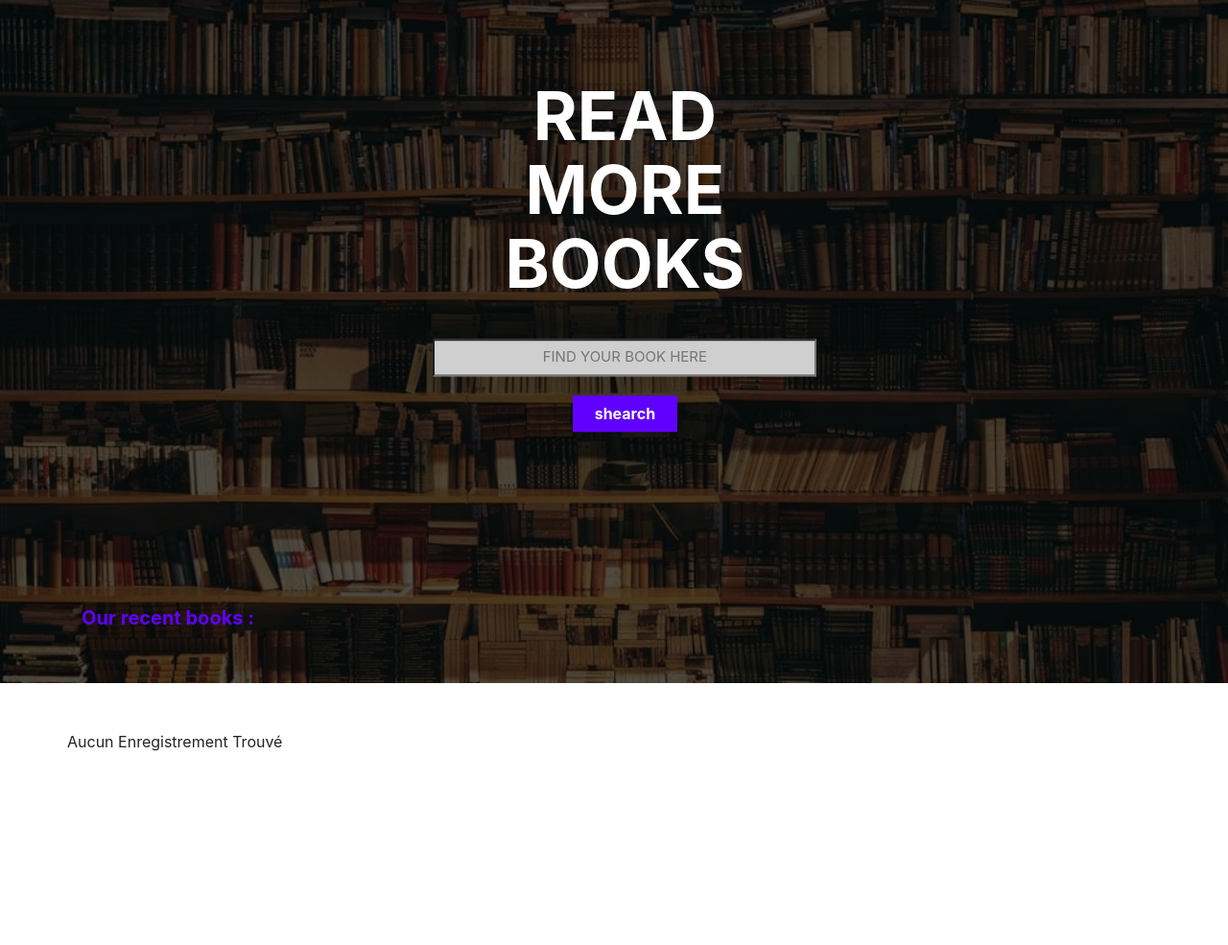
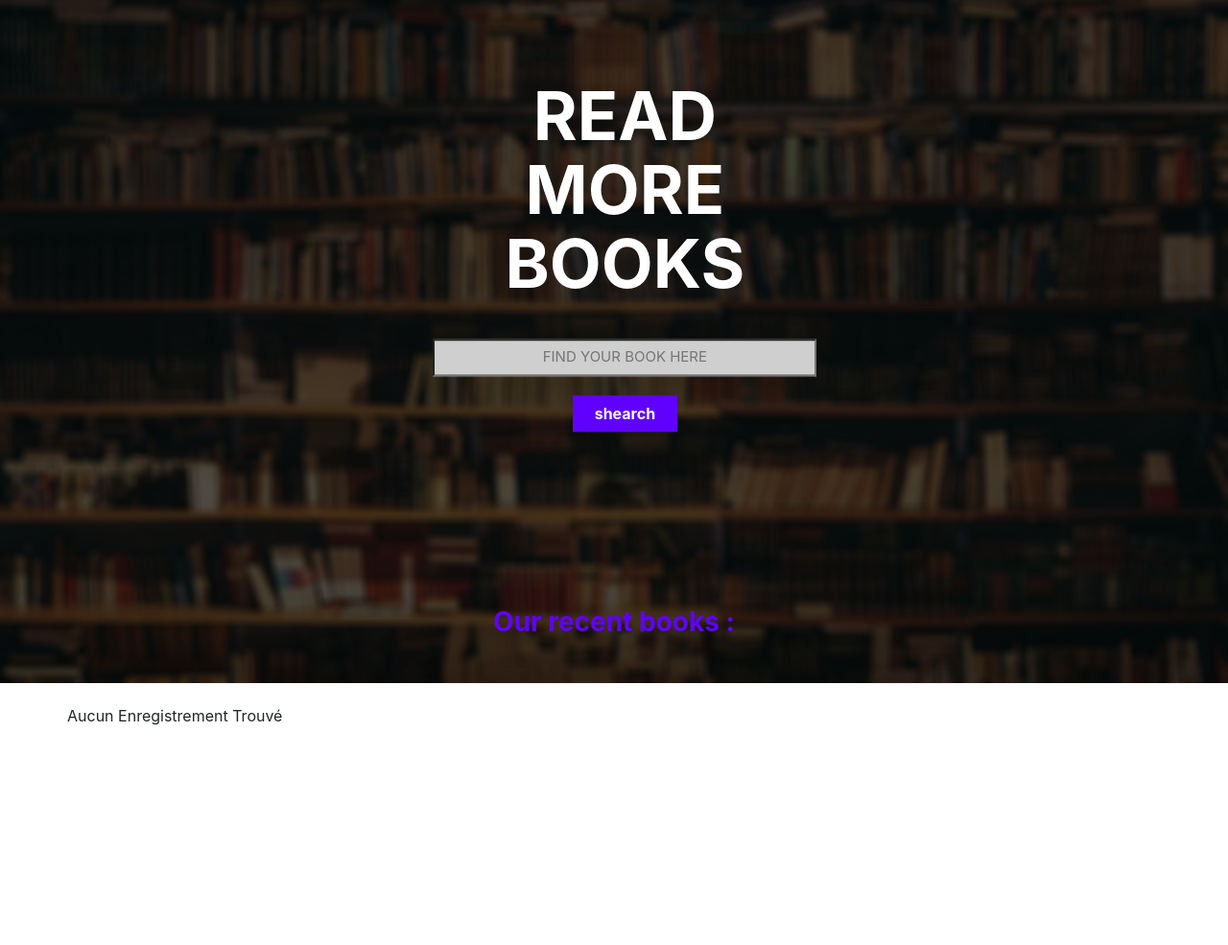
Before and after one commit to OualidHamdi/Library, a PHP site: page /library/home.php in a window 1280 px wide. Shown: the part 88-1073 px from the top of the page at 96% size. Run offline with PHP 8.4, Linux system fonts and the light colour scheme; data that the repository does not hold is empty; some libraries are stand-ins or nearby versions.

Commit message:
Client Side

```diff
--- a/home.php
+++ b/home.php
@@ -38,11 +38,10 @@
   <section id="section2">
      <div class=" main-container">
       <div class="container">
-           <form class="form-inline mb-3">
-                    <div class="ilinetext">
-                    <h5 class="title" style="margin-bottom: 90px;">Our recent books :</h5>
-                    </div>
-              </form>
+
+
+      <h3 class="title" style="margin-bottom: 70px;text-align: center;">Our recent books :</h3>
+
 
 
 
--- a/oneBook.php
+++ b/oneBook.php
@@ -50,7 +50,7 @@
     <div class="card-body lineheight" style="background: #f3f3f3;border-radius: 10px;padding: 20px;">
       <h5><span class="testStart">NAME : </span><?php echo $row['title']; ?></h5>
       <h5><span class="testStart">AUTHOR : </span><?php echo $row['auteur']; ?></h5>
-      <h5><span class="testStart">PRIX : </span><?php echo $row['Prix']; ?> $</h5>
+      <h5><span class="testStart">PRIX : </span>$ <?php echo $row['Prix']; ?></h5>
       <h5><span class="testStart">QUANTITE AU STOCK : </span><?php echo $row['QStock']; ?></h5>
       <h5><span class="testStart">DATE DE PUBLICATION : </span><?php echo $row['publishedat']; ?></h5>
     </div>
```
Also changed, not shown: img/bgImg.jpg, upload/44890081._SY475_.jpg (added), upload/45240918.jpg (added), upload/51175739._SX318_SY475_.jpg (added), upload/51700803.jpg (added).
